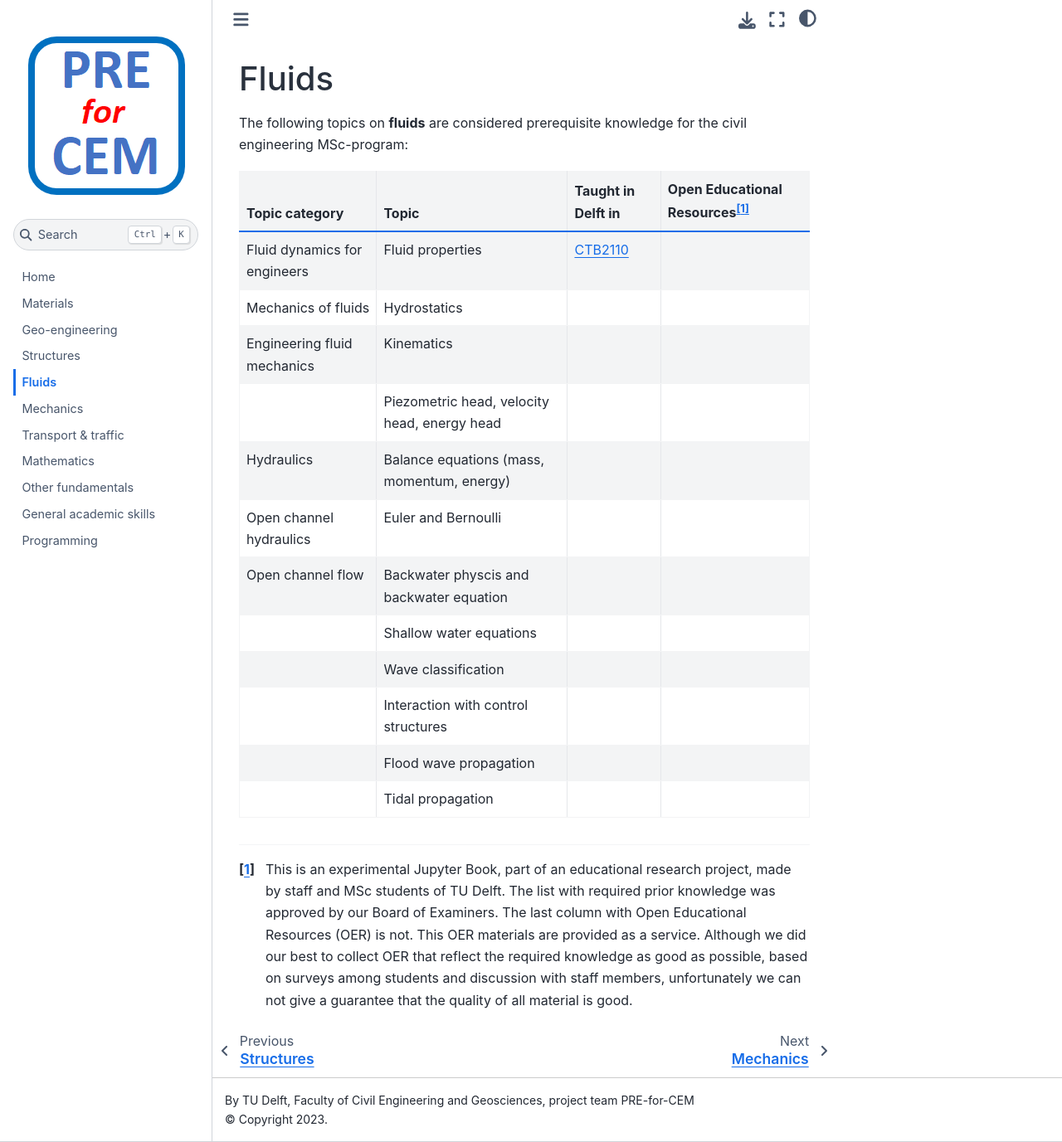
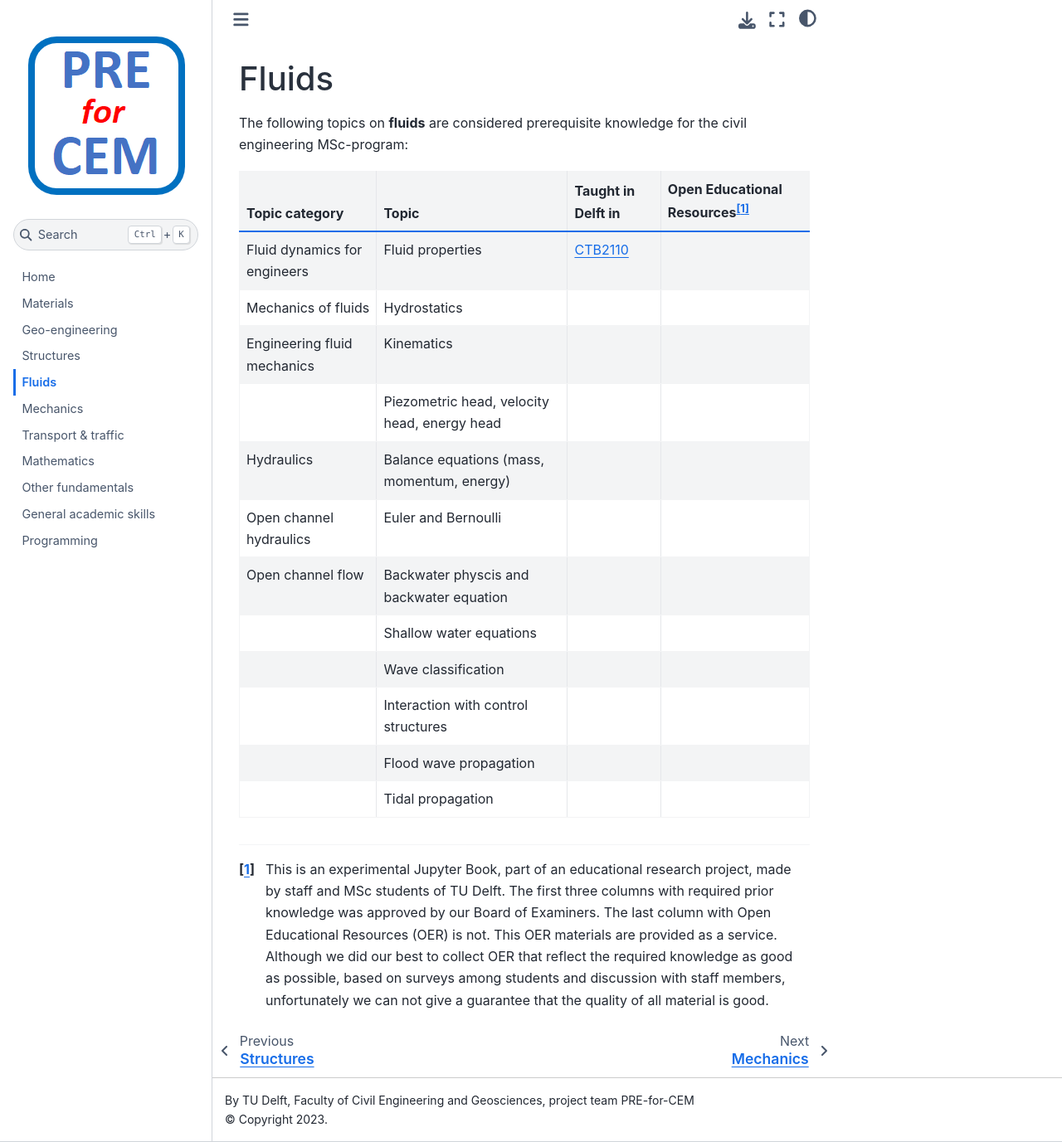
Before and after one commit to TUDelft-CITG/pre-for-cem, a Jupyter Book: the page built from book/contents/fluids.md, in a window 1280 px wide and 1377 px high. Shown: the whole window at 83% size. Built offline with Jupyter Book 1.0.4 settings and Sphinx 7.4.7 and the Sphinx Book theme 1.1.4, drawn with Linux system fonts in a browser that asks for light colours.

Commit message:
Update fluids.md

```diff
--- a/book/contents/fluids.md
+++ b/book/contents/fluids.md
@@ -17,4 +17,4 @@
 |                    | Flood wave propagation                                                                                                           |                                 |
 |                    | Tidal propagation                                                                                                          |                                 |
 
-[^1]: This is an experimental Jupyter Book, part of an educational research project, made by staff and MSc students of TU Delft. The list with required prior knowledge was approved by our Board of Examiners. The last column with Open Educational Resources (OER) is not. This OER materials are provided as a service. Although we did our best to collect OER that reflect the required knowledge as good as possible, based on surveys among students and discussion with staff members, unfortunately we can not give a guarantee that the quality of all material is good.
+[^1]: This is an experimental Jupyter Book, part of an educational research project, made by staff and MSc students of TU Delft. The first three columns with required prior knowledge was approved by our Board of Examiners. The last column with Open Educational Resources (OER) is not. This OER materials are provided as a service. Although we did our best to collect OER that reflect the required knowledge as good as possible, based on surveys among students and discussion with staff members, unfortunately we can not give a guarantee that the quality of all material is good.
```
